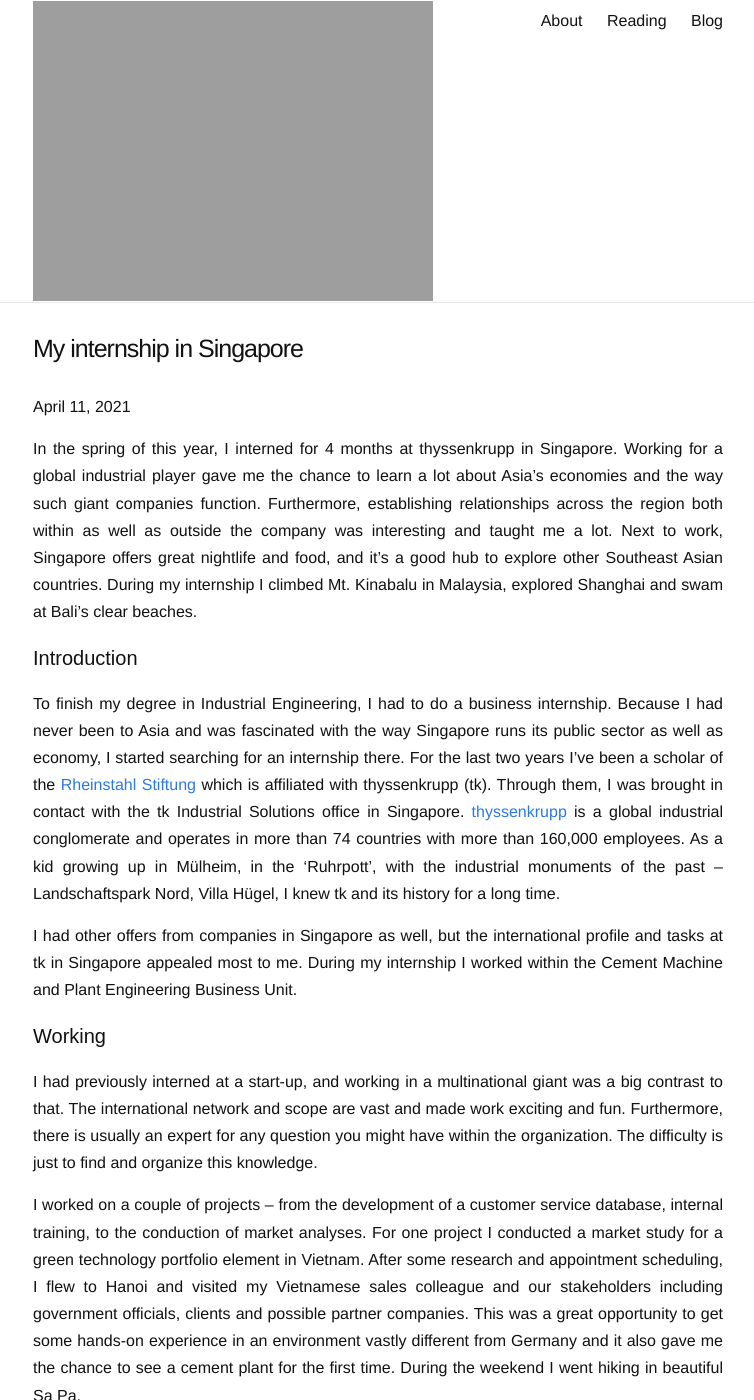
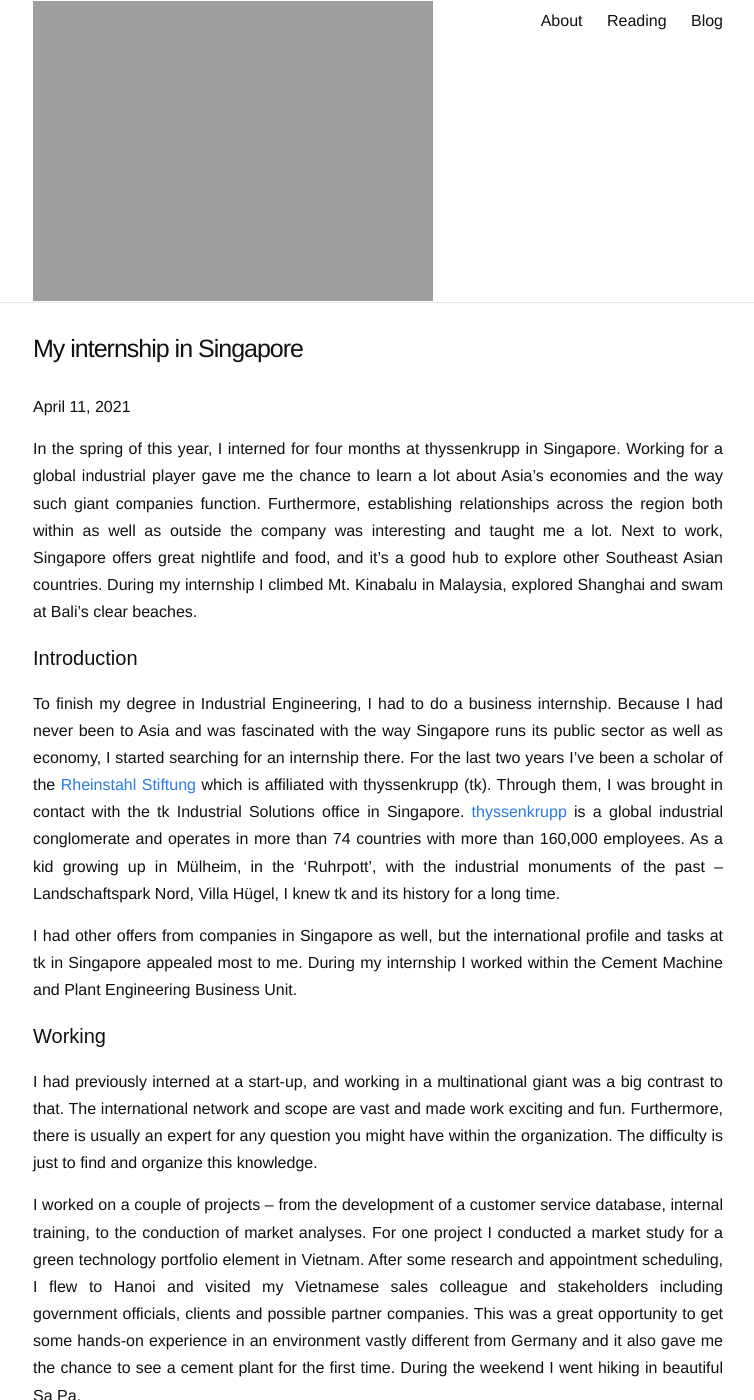
Before and after one commit to bigredpandas/bigredpandas.github.io, a Jekyll site: the page built from _posts/2020-04-11-Singapore.md, in a window 1280 px wide and 1400 px high. Shown: the whole window, without its empty margins (262-1016 px from the left). Built offline with Jekyll 4.4.1, drawn with Linux system fonts in a browser that asks for light colours.

```diff
--- a/_posts/2020-04-1-Singapore.md
+++ b/_posts/2020-04-11-Singapore.md
@@ -5,7 +5,7 @@ date:   2021-04-11 20:00:40
 blurb: "In the spring of this year, I interned for 4 months at thyssenkrupp in Singapore. Working for a global industrial player gave me the chance to learn a lot about Asia’s economies and the way such giant companies function. Furthermore, establishing relationships across the region both within as well as outside the company was interesting and taught me a lot. Next to work, Singapore offers great nightlife and food, and it’s a good hub to explore other Southeast Asian countries. During my internship I climbed Mt. Kinabalu in Malaysia, explored Shanghai and swam at Bali’s clear beaches."
 
 ---
-In the spring of this year, I interned for 4 months at thyssenkrupp in Singapore. Working for a global industrial player gave me the chance to learn a lot about Asia’s economies and the way such giant companies function. Furthermore, establishing relationships across the region both within as well as outside the company was interesting and taught me a lot. Next to work, Singapore offers great nightlife and food, and it’s a good hub to explore other Southeast Asian countries. During my internship I climbed Mt. Kinabalu in Malaysia, explored Shanghai and swam at Bali’s clear beaches.
+In the spring of this year, I interned for four months at thyssenkrupp in Singapore. Working for a global industrial player gave me the chance to learn a lot about Asia’s economies and the way such giant companies function. Furthermore, establishing relationships across the region both within as well as outside the company was interesting and taught me a lot. Next to work, Singapore offers great nightlife and food, and it’s a good hub to explore other Southeast Asian countries. During my internship I climbed Mt. Kinabalu in Malaysia, explored Shanghai and swam at Bali’s clear beaches.
 #### Introduction
 To finish my degree in Industrial Engineering, I had to do a business internship. Because I had never been to Asia and was fascinated with the way Singapore runs its public sector as well as economy, I started searching for an internship there. For the last two years I’ve been a scholar of the [Rheinstahl Stiftung](https://www.rheinstahl-stiftung.de) which is affiliated with thyssenkrupp (tk). Through them, I was brought in contact with the tk Industrial Solutions office in Singapore. [thyssenkrupp](https://www.thyssenkrupp.com) is a global industrial conglomerate and operates in more than 74 countries with more than 160,000 employees. As a kid growing up in Mülheim, in the ‘Ruhrpott’, with the industrial monuments of the past – Landschaftspark Nord, Villa Hügel, I knew tk and its history for a long time.
 
@@ -14,7 +14,7 @@ I had other offers from companies in Singapore as well, but the international pr
 #### Working
 I had previously interned at a start-up, and working in a multinational giant was a big contrast to that. The international network and scope are vast and made work exciting and fun. Furthermore, there is usually an expert for any question you might have within the organization. The difficulty is just to find and organize this knowledge.
 
-I worked on a couple of projects – from the development of a customer service database, internal training, to the conduction of market analyses. For one project I conducted a market study for a green technology portfolio element in Vietnam. After some research and appointment scheduling, I flew to Hanoi and visited my Vietnamese sales colleague and our stakeholders including government officials, clients and possible partner companies. This was a great opportunity to get some hands-on experience in an environment vastly different from Germany and it also gave me the chance to see a cement plant for the first time. During the weekend I went hiking in beautiful Sa Pa.
+I worked on a couple of projects – from the development of a customer service database, internal training, to the conduction of market analyses. For one project I conducted a market study for a green technology portfolio element in Vietnam. After some research and appointment scheduling, I flew to Hanoi and visited my Vietnamese sales colleague and stakeholders including government officials, clients and possible partner companies. This was a great opportunity to get some hands-on experience in an environment vastly different from Germany and it also gave me the chance to see a cement plant for the first time. During the weekend I went hiking in beautiful Sa Pa.
 
 ![Sapa](/assets/img/content/Singapore/sapa.jpeg)
 #### Living and Traveling
```
Also changed, not shown: Reading.md (+1 -0 lines), 2 other files.
